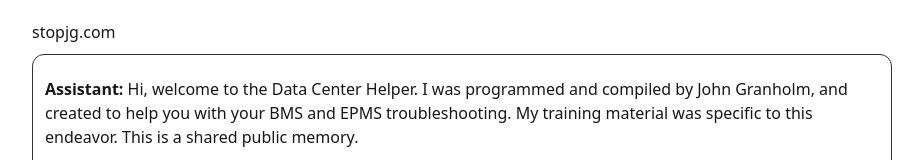
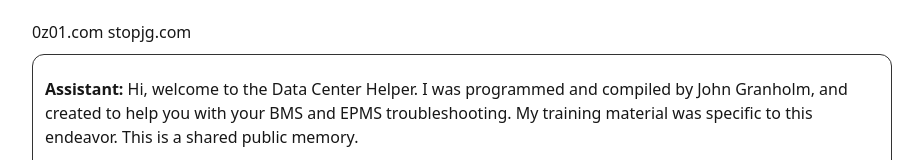
Before and after one commit to johngranholm/stopjg1990, a Next.js app: page / in a window 1280 px wide. Shown: the top 160 px of the page, without its empty margins (178-1101 px from the left). Built offline with nearby package versions, Linux system fonts and the light colour scheme.

Commit message:
Update page.tsx
Signed-off-by: johngranholm <granholm.jw@gmail.com>

```diff
--- a/app/page.tsx
+++ b/app/page.tsx
@@ -42,7 +42,7 @@ export default function Home() {
 
   return (
     <main style={{ maxWidth: 900, margin: "0 auto", padding: 20, fontFamily: "system-ui" }}>
-      <h1 style={{ marginBottom: 10 }}>stopjg.com</h1>
+      <h1 style={{ marginBottom: 10 }}>0z01.com stopjg.com</h1>
 
       <div style={{ border: "1px solid #333", borderRadius: 12, padding: 12, minHeight: 420 }}>
         {messages.map((m, i) => (
```
